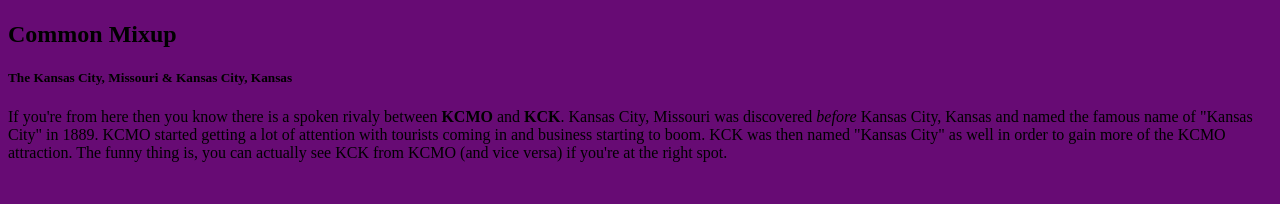
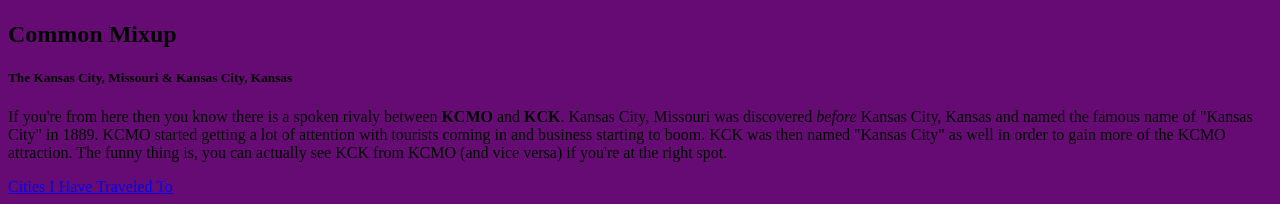
Before and after one commit to piathmo/piathmo.github.io, a plain HTML site: page finalpage2.html in a window 1280 px wide. Shown: the part 1098-1302 px from the top of the page. Before the commit the page ends 1276 px from the top, so only its background shows below. Drawn offline with Linux system fonts and the light colour scheme.

Commit message:
Update finalpage2.html

```diff
--- a/finalpage2.html
+++ b/finalpage2.html
@@ -20,5 +20,6 @@
 <h2 id="common-mixup">Common Mixup</h2>
 <h5 id="the-kansas-city-missouri-kansas-city-kansas">The Kansas City, Missouri &amp; Kansas City, Kansas</h5>
 <p> If you&#39;re from here then you know there is a spoken rivaly between <strong>KCMO</strong> and <strong>KCK</strong>. Kansas City, Missouri was discovered <em>before</em> Kansas City, Kansas and named the famous name of &quot;Kansas City&quot; in 1889. KCMO started getting a lot of attention with tourists coming in and business starting to boom. KCK was then named &quot;Kansas City&quot; as well in order to gain more of the KCMO attraction. The funny thing is, you can actually see KCK from KCMO (and vice versa) if you&#39;re at the right spot.</p>
+<a href="https://piathmo.github.io/finalpage3.html"> Cities I Have Traveled To </a>
 </body>
 </html>
```
